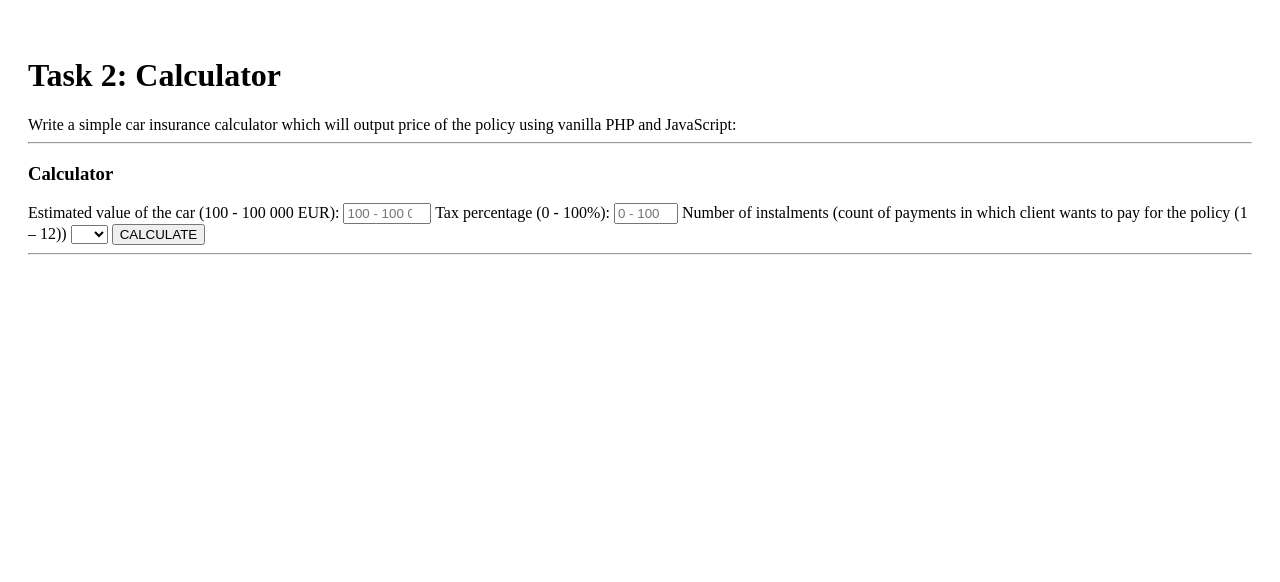
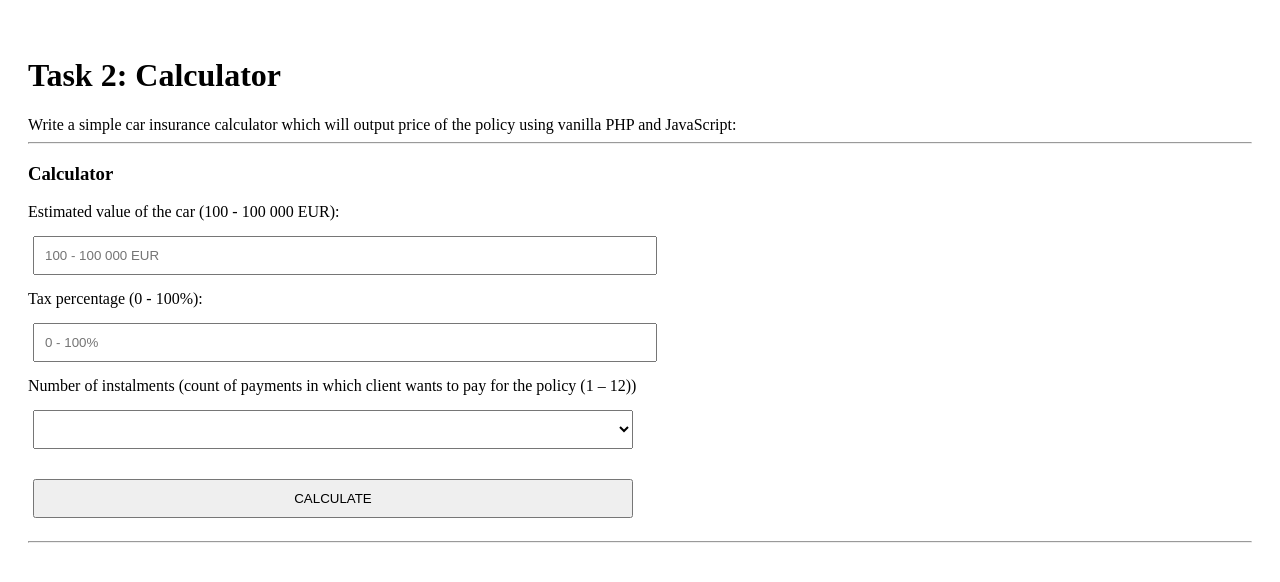
Before and after one commit to devmc-ee/car-insurance-calc, a PHP site: page /task2 in a window 1280 px wide. Shown: the part 54-636 px from the top of the page. Run offline with PHP 8.4, Linux system fonts and the light colour scheme.

Commit message:
add styles to the calculator form

```diff
--- a/styles.css
+++ b/styles.css
@@ -8,3 +8,14 @@
 .task-wrapper{
     padding: 20px;
 }
+.calculator-form{
+    display: flex;
+    flex-direction: column;
+}
+.calculator-form input,
+.calculator-form select,
+.calculator-form button{
+    padding: 10px;
+    margin: 15px 5px;
+    max-width: 600px;
+}
--- a/views/task2.php
+++ b/views/task2.php
@@ -16,8 +16,10 @@
         <label for="carValue">Estimated value of the car (100 - 100 000 EUR):</label>
         <input id="carValue" name="carValue" type="number" min="100" max="100000" placeholder="100 - 100 000 EUR"
                value="">
+
         <label for="taxPercentage">Tax percentage (0 - 100%):</label>
         <input id="taxPercentage" name="taxPercentage" type="number" min="0" max="100" placeholder="0 - 100%" value="">
+
         <label for="instalmentsNumber"> Number of instalments (count of payments in which client wants to pay for the
             policy (1 – 12))</label>
         <select name="instalmentsNumber" id="instalmentsNumber">
@@ -27,8 +29,8 @@
 					<?php echo $i; ?>
                 </option>
 			<?php endfor; ?>
+        </select>
 
-        </select>
         <button type="submit">CALCULATE</button>
     </form>
 
```
